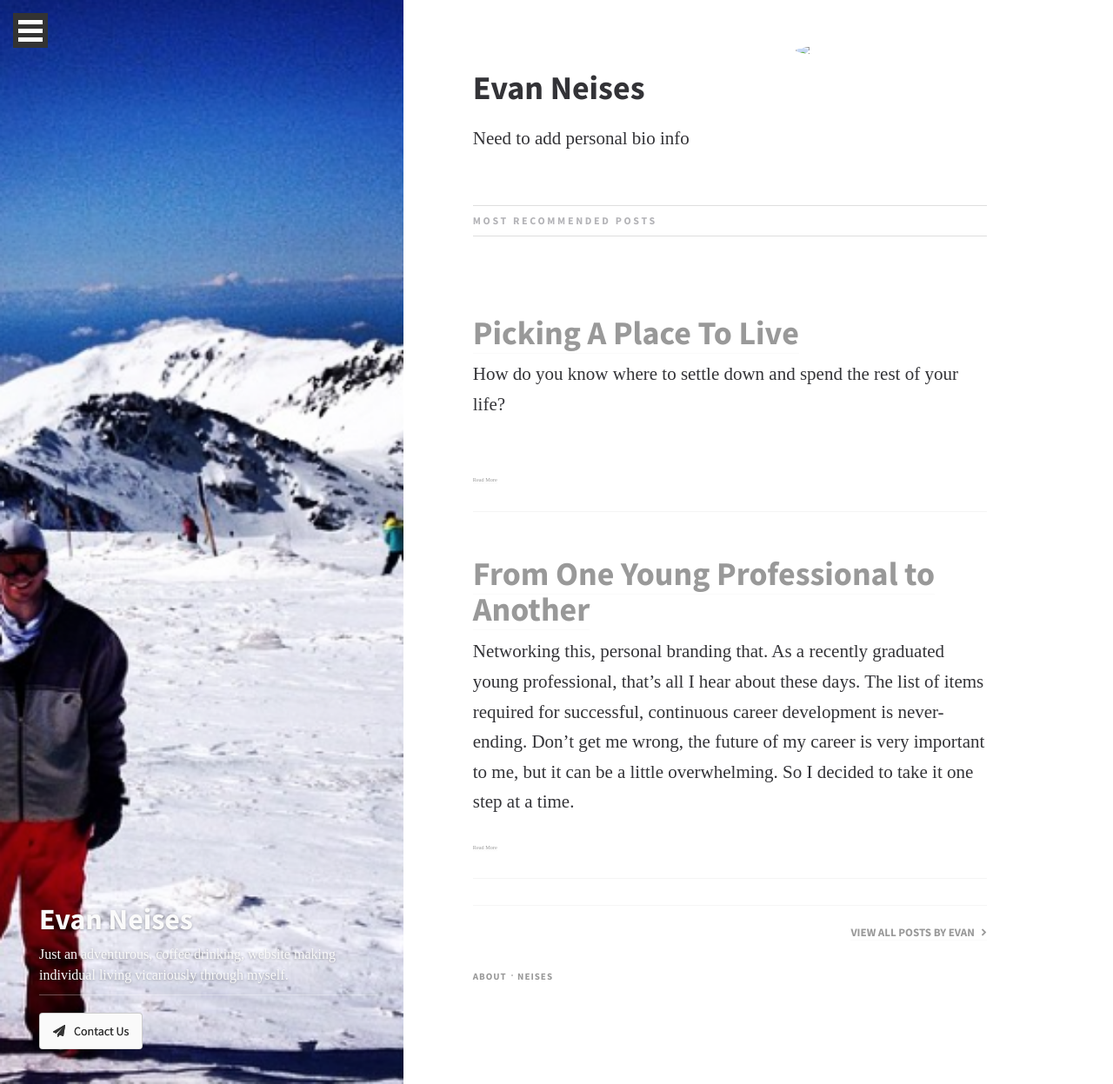
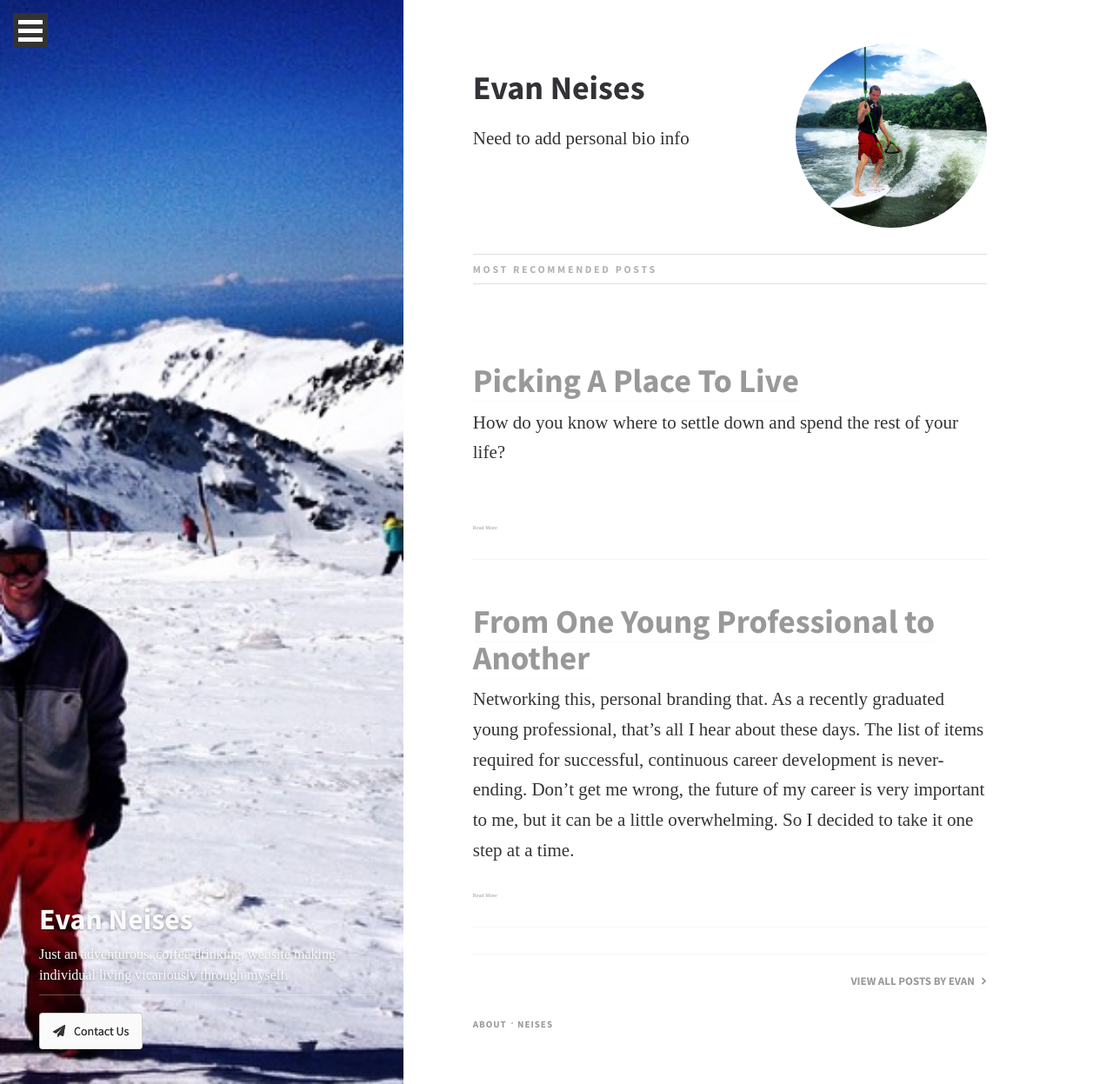
Before and after one commit to EJBlog/EJBlog.github.io, a Jekyll site: the page built from author_evan.html, in a window 1280 px wide. Shown: the whole page at 87% size. Built offline with Jekyll 4.4.1, drawn with Linux system fonts in a browser that asks for light colours; nearby versions of some CDN libraries; some web fonts are replaced.

Commit message:
Update author_evan.html

```diff
--- a/_layouts/author_evan.html
+++ b/_layouts/author_evan.html
@@ -75,7 +75,7 @@
 
                     <div class="author-bio">
                         <!-- Need to add an image for myself -Evan -->
-                        <img src="surfing.jpg">
+                        <img src="img/surfing.jpg">
 
                         <div class="author-bio__info">
                             <h1>Evan Neises</h1>
```
